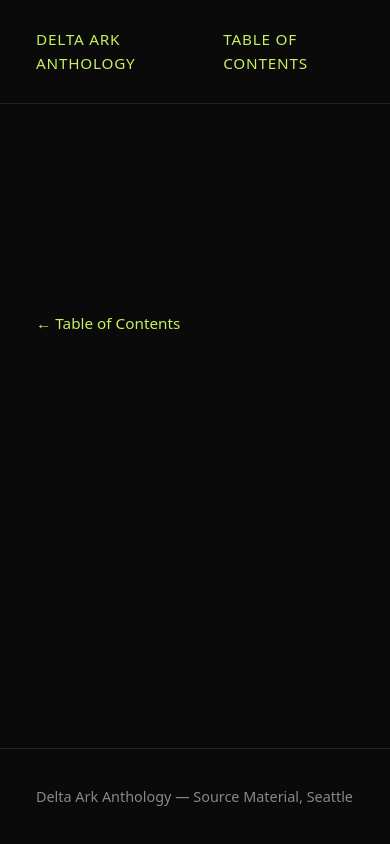
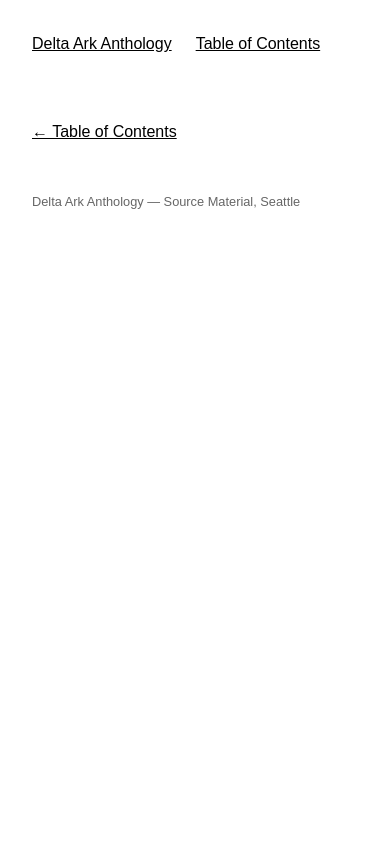
Before and after one commit to gridwalk/delta-ark-anthology, a Node project: template templates/artist.njk in a window 390 px wide. Run offline with Node 20 templates, Linux system fonts and the light colour scheme; the template is opened without the code that fills it, so the values that code supplies are empty.

Commit message:
Strip styles down to bare minimum — blank canvas

```diff
--- a/static/css/main.css
+++ b/static/css/main.css
@@ -1,42 +1,20 @@
-/* ── Reset & base ─────────────────────────────────────────── */
-
 *, *::before, *::after {
   box-sizing: border-box;
   margin: 0;
   padding: 0;
 }
 
-:root {
-  --color-bg: #0a0a0a;
-  --color-text: #e8e8e8;
-  --color-muted: #888;
-  --color-accent: #c8f060;
-  --font-body: 'Georgia', serif;
-  --font-ui: system-ui, sans-serif;
-  --max-width: 860px;
-}
-
-html {
-  font-size: 18px;
-  background: var(--color-bg);
-  color: var(--color-text);
-}
-
 body {
-  font-family: var(--font-body);
-  line-height: 1.6;
-  min-height: 100vh;
-  display: flex;
-  flex-direction: column;
+  font-family: sans-serif;
+  font-size: 16px;
+  line-height: 1.5;
+  color: #000;
+  background: #fff;
+  padding: 2rem;
 }
 
 a {
-  color: var(--color-accent);
-  text-decoration: none;
-}
-
-a:hover {
-  text-decoration: underline;
+  color: #000;
 }
 
 img {
@@ -44,77 +22,47 @@ img {
   display: block;
 }
 
-/* ── Site header / nav ────────────────────────────────────── */
+/* Nav */
 
-.site-header {
-  padding: 1.5rem 2rem;
-  border-bottom: 1px solid #222;
+.site-nav {
+  margin-bottom: 2rem;
+  display: flex;
+  gap: 1.5rem;
 }
 
-.site-nav {
-  display: flex;
-  gap: 2rem;
-  font-family: var(--font-ui);
-  font-size: 0.85rem;
-  letter-spacing: 0.05em;
-  text-transform: uppercase;
-}
-
-/* ── Site footer ──────────────────────────────────────────── */
-
-.site-footer {
-  margin-top: auto;
-  padding: 2rem;
-  font-family: var(--font-ui);
-  font-size: 0.8rem;
-  color: var(--color-muted);
-  border-top: 1px solid #222;
-}
-
-/* ── Artist page ──────────────────────────────────────────── */
+/* Artist page */
 
 .artist {
-  max-width: var(--max-width);
-  margin: 0 auto;
-  padding: 3rem 2rem;
+  max-width: 700px;
 }
 
 .artist-header {
-  margin-bottom: 2.5rem;
+  margin-bottom: 2rem;
 }
 
 .artist-name {
-  font-size: 2.5rem;
-  font-weight: normal;
-  line-height: 1.1;
-  margin-bottom: 1rem;
+  font-size: 1.5rem;
+  margin-bottom: 0.5rem;
 }
 
 .artist-meta {
   display: flex;
-  gap: 2rem;
-  font-family: var(--font-ui);
-  font-size: 0.85rem;
-  color: var(--color-muted);
+  gap: 1.5rem;
   list-style: none;
+  font-size: 0.9rem;
 }
 
 .artist-meta dt {
-  display: none; /* hide labels, values speak for themselves */
-}
-
-.artist-meta dd {
-  margin: 0;
+  display: none;
 }
 
 .artist-featured-image {
-  margin-bottom: 2rem;
+  margin-bottom: 1.5rem;
 }
 
 .artist-video {
-  margin-bottom: 2.5rem;
+  margin-bottom: 1.5rem;
   aspect-ratio: 16 / 9;
-  background: #111;
 }
 
 .artist-video iframe {
@@ -123,90 +71,52 @@ img {
 }
 
 .artist-body {
-  max-width: 65ch;
+  margin-bottom: 1.5rem;
 }
 
 .artist-body p {
-  margin-bottom: 1.25rem;
-}
-
-.artist-essay-link {
-  margin-top: 2rem;
-  font-family: var(--font-ui);
-  font-size: 0.9rem;
+  margin-bottom: 1rem;
 }
 
 .artist-pagination {
-  max-width: var(--max-width);
-  margin: 0 auto;
-  padding: 2rem 2rem 3rem;
-  font-family: var(--font-ui);
-  font-size: 0.85rem;
+  margin-top: 2rem;
 }
 
-/* ── Table of contents ────────────────────────────────────── */
-
-.toc {
-  max-width: var(--max-width);
-  margin: 0 auto;
-  padding: 3rem 2rem;
-}
+/* Table of contents */
 
 .toc-header {
-  margin-bottom: 2.5rem;
-}
-
-.toc-header h1 {
-  font-size: 2rem;
-  font-weight: normal;
-  margin-bottom: 0.5rem;
-}
-
-.toc-count {
-  font-family: var(--font-ui);
-  font-size: 0.85rem;
-  color: var(--color-muted);
+  margin-bottom: 1.5rem;
 }
 
 .toc-list {
   list-style: none;
-  counter-reset: toc-counter;
 }
 
 .toc-entry {
-  counter-increment: toc-counter;
-  border-bottom: 1px solid #1e1e1e;
+  border-bottom: 1px solid #ccc;
 }
 
 .toc-link {
   display: flex;
-  align-items: baseline;
   gap: 1.5rem;
-  padding: 1rem 0;
-  color: var(--color-text);
-  font-family: var(--font-ui);
-  transition: color 0.15s;
-}
-
-.toc-link::before {
-  content: counter(toc-counter, decimal-leading-zero);
-  font-size: 0.75rem;
-  color: var(--color-muted);
-  min-width: 2ch;
-  flex-shrink: 0;
+  padding: 0.75rem 0;
+  color: #000;
+  text-decoration: none;
 }
 
 .toc-link:hover {
-  color: var(--color-accent);
-  text-decoration: none;
-}
-
-.toc-name {
-  flex: 1;
-  font-size: 1.1rem;
+  text-decoration: underline;
 }
 
 .toc-meta {
+  color: #666;
+  font-size: 0.875rem;
+}
+
+/* Footer */
+
+.site-footer {
+  margin-top: 3rem;
   font-size: 0.8rem;
-  color: var(--color-muted);
+  color: #666;
 }
```
Also changed, not shown: static/css/home.css (+5 -47 lines), templates/home.html (+4 -10 lines).
